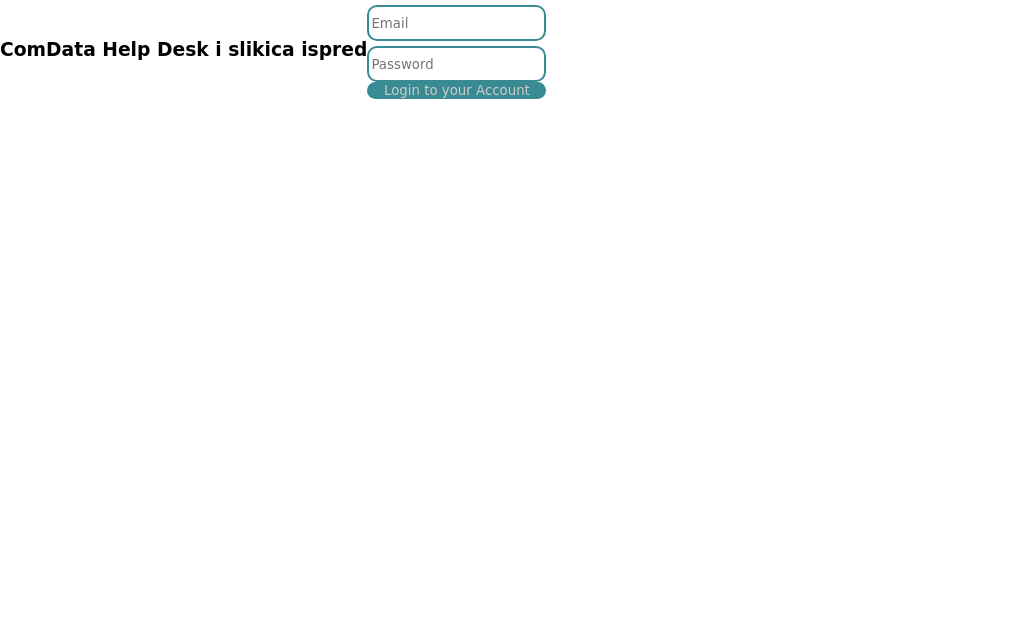
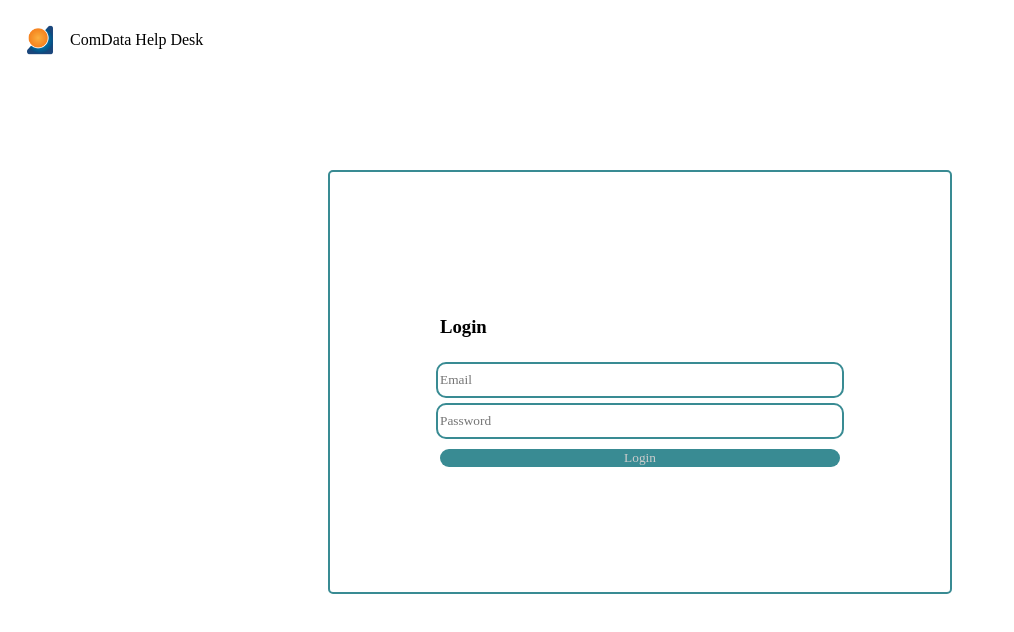
Before and after one commit to steve958/Help-Desk-Sandbox, a React (Vite) app: page / in a window 1280 px wide. Shown: the top 632 px of the page, without its empty margins (0-1014 px from the left). Built offline with nearby package versions, Linux system fonts and the light colour scheme.

Commit message:
Login updated

```diff
--- a/src/components/LoginPage/LoginPage.tsx
+++ b/src/components/LoginPage/LoginPage.tsx
@@ -1,5 +1,6 @@
 import { useEffect, useState } from "react";
 import { checkValidity } from "../../Helper";
+import logo from "../../assets/comdata.png";
 
 const LoginPage = () => {
   const [email, setEmail] = useState("");
@@ -17,8 +18,16 @@
 
   return (
     <div className="login_content">
-      <h3>ComData Help Desk i slikica ispred</h3>
-      <div style={{ display: "flex", flexFlow: "column" }}>
+      <div className="app_name">
+        <img
+          src={logo}
+          alt=""
+          style={{ width: "40px", verticalAlign: "textTop" }}
+        />
+        <span style={{ marginLeft: "10px" }}>ComData Help Desk</span>
+      </div>
+      <div className="login_form">
+        <h3 style={{ alignSelf: "flex-start", marginLeft: "100px" }}>Login</h3>
         <input
           type="email"
           placeholder="Email"
@@ -46,7 +55,7 @@
           onClick={loggedIn}
           className="loginButton"
         >
-          Login to your Account
+          Login
         </button>
       </div>
     </div>
--- a/src/index.css
+++ b/src/index.css
@@ -1,7 +1,7 @@
 body {
   margin: 0;
   padding: 0;
-  font-family: "Comic Sans MS";
+  font-family: "Times New Roman", Times, serif;
   max-width: 100%;
   overflow-x: hidden;
 }
@@ -23,26 +23,27 @@
 
 .login_content {
   display: flex;
-  justify-content: center;
-  align-items: center;
+  flex-flow: column;
+  width: 100vw;
 }
 
 .loginInputs {
-  width: "100%";
+  width: 400px;
   border: 2px solid;
   border-color: #398b93;
   border-radius: 10px;
   margin-top: 5px;
   height: 30px;
-  font-family: "Comic Sans MS";
+  font-family: "Times New Roman", Times, serif;
 }
 
 .loginButton {
+  margin-top: 10px;
   border: none;
   border-radius: 10px;
   background-color: #398b93;
-  font-family: "Comic Sans MS";
-  width: 100%;
+  font-family: "Times New Roman", Times, serif;
+  width: 400px;
 }
 .loginButton:disabled {
   color: #ccc;
@@ -55,3 +56,24 @@
   color: red;
   display: inline-block;
 }
+
+.app_name {
+  display: flex;
+  align-items: center;
+  margin-top: 20px;
+  margin-bottom: 100px;
+  margin-left: 20px;
+}
+.login_form {
+  display: flex;
+  flex-flow: column;
+  justify-content: center;
+  align-items: center;
+  align-self: center;
+  width: 600px;
+  height: 400px;
+  border: 2px solid #398b93;
+  border-radius: 5px;
+  padding: 10px;
+  margin: 10px;
+}
```
Also changed, not shown: src/assets/comdata.png (added).
